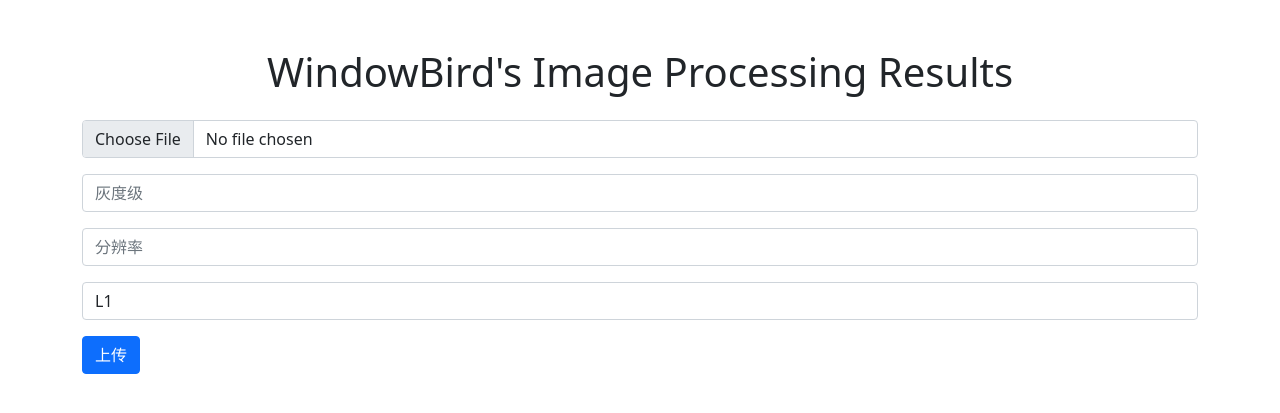
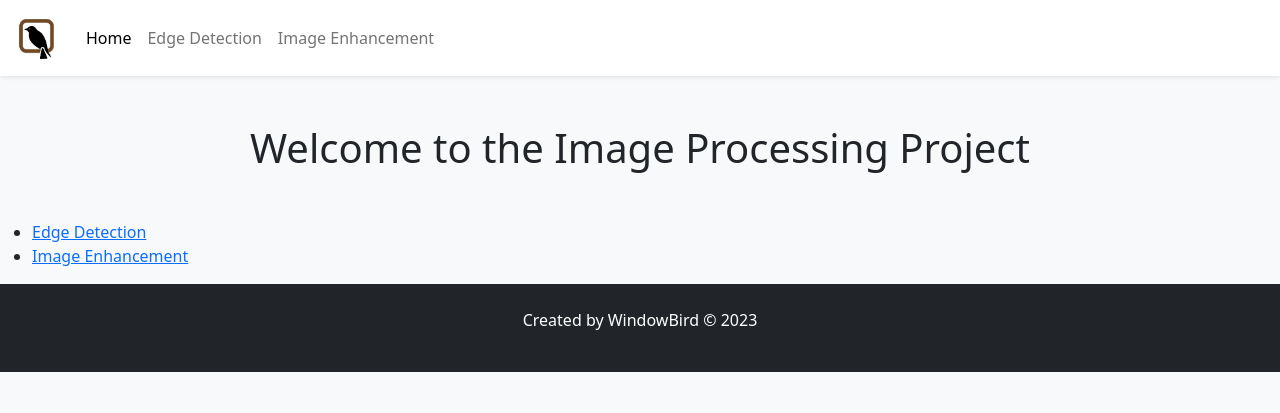
Before and after one commit to WindowBird/CV_Online, a Flask app: page / in a window 1280 px wide. Shown: the top 413 px of the page. Run offline with Flask 3, Linux system fonts and the light colour scheme.

Commit message:
添加导航页，新增图像增强功能

```diff
--- a/api/routes.py
+++ b/api/routes.py
@@ -1,6 +1,6 @@
 import cv2
 from flask import Blueprint, request, render_template, current_app
-from image_processing.process_image import process_image
+from image_processing.edge_detection import process_image
 import os
 
 api = Blueprint('api', __name__)
@@ -40,7 +40,7 @@ def upload_file():
         cv2.imwrite(gray_path, resized_gray)
         cv2.imwrite(edges_path, resized_edges)
 
-        return render_template("index.html",
+        return render_template("edge_detection.html",
                                original='uploads/' + file.filename,
                                resolution='uploads/' + "resolution_" + file.filename,
                                gray='uploads/' + "gray_" + file.filename,
--- a/app.py
+++ b/app.py
@@ -1,11 +1,12 @@
-from flask import Flask, render_template
 import os
 from api.routes import api
+from api.image_enhancement import enhancement_api
+from flask import Flask, render_template
+
 
 app = Flask(__name__)
 UPLOAD_FOLDER = 'static/uploads/'
 app.config['UPLOAD_FOLDER'] = UPLOAD_FOLDER
-
 if not os.path.exists('static/uploads/'):
     os.makedirs('static/uploads/')
 
@@ -15,7 +16,19 @@ def index():
     return render_template("index.html")
 
 
+@app.route('/edge_detection', methods=['GET', 'POST'])
+def edge_detection():
+    # 这里的代码用于处理边缘检测的逻辑
+    return render_template('edge_detection.html')
+
+
+@app.route('/image_enhancement', methods=['GET', 'POST'])
+def image_enhancement():
+    return render_template('image_enhancement.html')
+
+
 app.register_blueprint(api)  # 注册蓝图
+app.register_blueprint(enhancement_api)
 
 if __name__ == '__main__':
     app.run(debug=True)
--- /dev/null
+++ b/static/style.css
@@ -0,0 +1,4 @@
+.navbar-brand img {
+    max-width: 150px;
+    max-height: 50px;
+}
--- a/templates/index.html
+++ b/templates/index.html
@@ -1,83 +1,33 @@
 <!DOCTYPE html>
-<html>
+<html lang="en">
 <head>
-    <title>Image Processing</title>
+    <meta charset="UTF-8">
+    <title>Image Processing Project</title>
     <link href="https://cdn.jsdelivr.net/npm/bootstrap@5.1.0/dist/css/bootstrap.min.css" rel="stylesheet">
     <script src="https://cdn.jsdelivr.net/npm/bootstrap@5.1.0/dist/js/bootstrap.bundle.min.js"></script>
+    <link rel="stylesheet" href="{{ url_for('static', filename='style.css') }}">
 </head>
 
-<body>
+<body class="bg-light">
+    {% include 'navbar.html' %}
 
-<div class="container mt-5">
-    <h1 class="text-center">WindowBird's Image Processing Results</h1>
-    <form action="/upload" method="post" enctype="multipart/form-data" class="mt-4">
-        <div class="mb-3">
-            <input type="file" class="form-control" name="file" required>
-        </div>
-        <div class="mb-3">
-            <input type="number" class="form-control" placeholder="灰度级" id="gray_levels" name="gray_levels" required>
-        </div>
-        <div class="mb-3">
-            <input type="number" class="form-control" placeholder="分辨率" id="resolution" name="resolution" required>
-        </div>
-        <div class="mb-3">
-            <select class="form-control" id="distance_metric" name="distance_metric">
-                <option value="l1">L1</option>
-                <option value="l2">L2</option>
-                <option value="内部点8连通，轮廓点4连通">内部点8连通，轮廓点4连通</option>
-                <option value="内部点4连通，轮廓点8连通">内部点4连通，轮廓点8连通</option>
-            </select>
-        </div>
-        <button type="submit" class="btn btn-primary">上传</button>
-    </form>
-</div>
+        <main class="my-5">
+                <header class="text-center">
+                    <h1>Welcome to the Image Processing Project</h1>
+                </header>
+                <!-- ... -->
+        </main>
 
-{% if original %}
-<div class="container mt-5">
-    <div class="row">
-        <div class="col-md-3">
-            <div class="card">
-                <div class="card-header">
-                    Original
-                </div>
-                <div class="card-body">
-                    <img src="{{ url_for('static', filename=original) }}" alt="Original Image" class="img-fluid">
-                </div>
-            </div>
-        </div>
-        <div class="col-md-3">
-            <div class="card">
-                <div class="card-header">
-                    Resolution ({{ resolution_percent }}%)
-                </div>
-                <div class="card-body">
-                    <img src="{{ url_for('static', filename=resolution) }}" alt="Resolution Image" class="img-fluid">
-                </div>
-            </div>
-        </div>
-        <div class="col-md-3">
-            <div class="card">
-                <div class="card-header">
-                    Gray ({{ gray_levels }} Levels)
-                </div>
-                <div class="card-body">
-                    <img src="{{ url_for('static', filename=gray) }}" alt="Gray Image" class="img-fluid">
-                </div>
-            </div>
-        </div>
-        <div class="col-md-3">
-            <div class="card">
-                <div class="card-header">
-                    Edges ({{ distance_metric }} )
-                </div>
-                <div class="card-body">
-                    <img src="{{ url_for('static', filename=edges) }}" alt="Edges Image" class="img-fluid">
-                </div>
-            </div>
-        </div>
-    </div>
-</div>
-{% endif %}
+        <nav>
+            <ul>
+                <li><a href="/edge_detection">Edge Detection</a></li>
+                <li><a href="/image_enhancement">Image Enhancement</a></li>
+                <!-- 在此处添加其他图像处理功能的链接 -->
+            </ul>
+        </nav>
+             <footer class="bg-dark text-white text-center py-4">
+                <p>Created by WindowBird © 2023</p>
+            </footer>
 
 
 </body>
--- /dev/null
+++ b/templates/navbar.html
@@ -0,0 +1,24 @@
+<nav class="navbar navbar-expand-lg navbar-light bg-white shadow-sm">
+    <div class="container-fluid">
+        <!-- Logo -->
+        <a class="navbar-brand" href="/"><img src="{{ url_for('static', filename='logo.png') }}" alt="Window Bird"></a>
+        <!-- Toggler/collapsible Button -->
+        <button class="navbar-toggler" type="button" data-toggle="collapse" data-target="#navbarNav" aria-controls="navbarNav" aria-expanded="false" aria-label="Toggle navigation">
+            <span class="navbar-toggler-icon"></span>
+        </button>
+        <!-- Navbar links -->
+        <div class="collapse navbar-collapse" id="navbarNav">
+            <ul class="navbar-nav ml-auto">
+                <li class="nav-item">
+                    <a class="nav-link" href="/" style="color: black;">Home</a>
+                </li>
+                <li class="nav-item">
+                    <a class="nav-link" href="/edge_detection" >Edge Detection</a>
+                </li>
+                <li class="nav-item">
+                    <a class="nav-link" href="/image_enhancement" >Image Enhancement</a>
+                </li>
+            </ul>
+        </div>
+    </div>
+</nav>
```
Also changed, not shown: api/image_enhancement.py (added, +31 -0 lines), image_processing/linear_transforms.py (added, +15 -0 lines), image_processing/nonlinear_transforms.py (added, +22 -0 lines), templates/edge_detection.html (added, +87 -0 lines), templates/image_enhancement.html (added, +63 -0 lines), image_processing/edge_detection.py (renamed from image_processing/process_image.py), static/logo.png (added), static/script.js (added).
